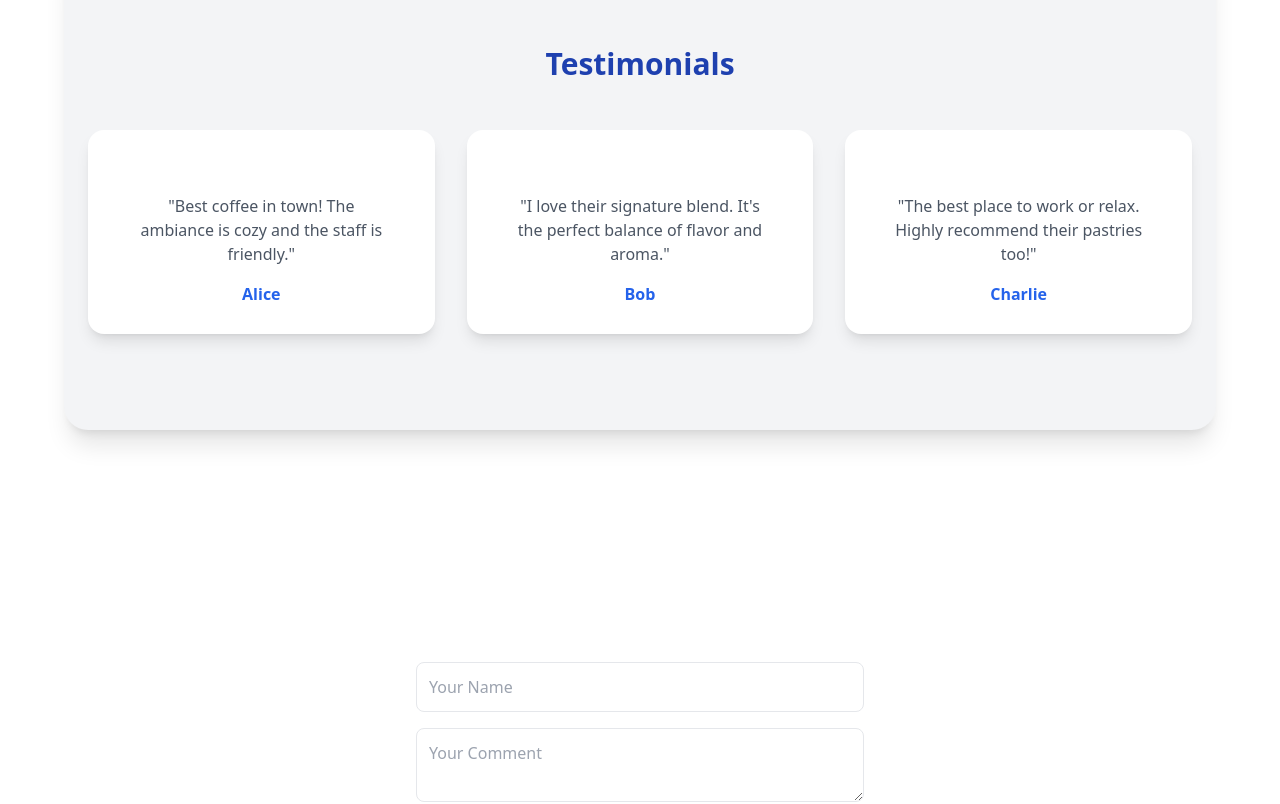
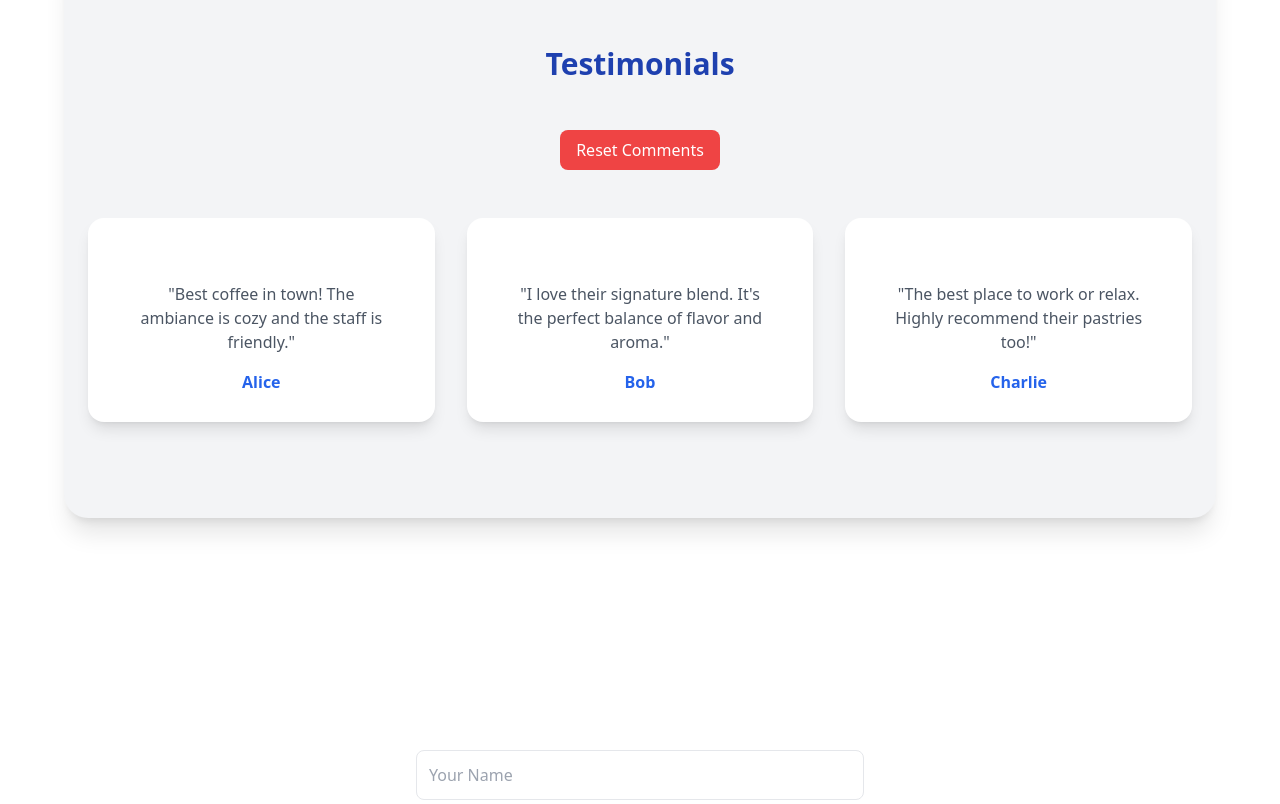
Before and after one commit to rizafrivaldi/Kopi-Kelana---Landing-Page, a React (Vite) app in the folder kopi-kelana-landing/: page / in a window 1280 px wide. Shown: the part 2520-3324 px from the top of the page. Built offline with nearby package versions, Linux system fonts and the light colour scheme.

Commit message:
re-sizing

```diff
--- a/kopi-kelana-landing/src/App.jsx
+++ b/kopi-kelana-landing/src/App.jsx
@@ -63,6 +63,11 @@ export default function App() {
     setTestimonials((prev) => [newComment, ...prev.slice(0, 9)]);
   };
 
+  const resetComments = () => {
+    setTestimonials([]);
+    localStorage.removeItem("testimonials");
+  };
+
   return (
     <div
       className="font-sans transition duration-300
@@ -76,7 +81,7 @@ export default function App() {
       <Menu />
 
       {/* ✅ FIX DI SINI */}
-      <Testimonials testimonials={testimonials} />
+      <Testimonials testimonials={testimonials} resetComments={resetComments} />
       <CommentForm addComment={addComment} />
 
       <Contact />
--- a/kopi-kelana-landing/src/components/CommentForm.jsx
+++ b/kopi-kelana-landing/src/components/CommentForm.jsx
@@ -27,14 +27,20 @@ export default function CommentForm({ addComment }) {
         <input
           type="text"
           placeholder="Your Name"
-          className="w-full p-3 rounded-lg border"
+          className="w-full p-3 rounded-lg border
+             bg-white text-black
+             dark:bg-zinc-800 dark:text-white
+             focus:outline-none focus:ring-2 focus:ring-blue-500"
           value={name}
           onChange={(e) => setName(e.target.value)}
         />
 
         <textarea
           placeholder="Your Comment"
-          className="w-full p-3 rounded-lg border"
+          className="w-full p-3 rounded-lg border
+             bg-white text-black
+             dark:bg-zinc-800 dark:text-white
+             focus:outline-none focus:ring-2 focus:ring-blue-500"
           value={text}
           onChange={(e) => setText(e.target.value)}
         />
--- a/kopi-kelana-landing/src/components/Testimonials.jsx
+++ b/kopi-kelana-landing/src/components/Testimonials.jsx
@@ -1,10 +1,28 @@
 import { motion } from "framer-motion";
+import { useState } from "react";
 
-export default function Testimonials({ testimonials }) {
+export default function Testimonials({ testimonials, setTestimonials }) {
+  const resetComments = () => {
+    const adminPassword = "admincakep"; // ganti sesuai password admin lo
+    const userPass = prompt("Enter admin password to reset comments:");
+    if (userPass !== adminPassword) {
+      alert("Incorrect password! ❌");
+      return;
+    }
+
+    const confirmReset = confirm(
+      "Are you sure you want to reset all comments? This cannot be undone.",
+    );
+    if (confirmReset) {
+      setTestimonials([]); // reset jadi kosong
+      alert("Comments have been reset ✅");
+    }
+  };
+
   return (
     <section
       id="testimonials"
-      className=" py-24 bg-white dark:bg-black text-white text-center px-6"
+      className="py-24 bg-white dark:bg-black text-white text-center px-6"
     >
       <div className="max-w-6xl mx-auto bg-gray-100 dark:bg-zinc-900 rounded-3xl py-24 px-6 shadow-xl">
         <motion.div
@@ -15,6 +33,15 @@ export default function Testimonials({ testimonials }) {
           <h2 className="text-3xl font-bold mb-12 text-blue-800 dark:text-blue-400">
             Testimonials
           </h2>
+
+          {/* Tombol Reset tetap di atas grid */}
+          <button
+            onClick={resetComments}
+            className="mb-12 px-4 py-2 bg-red-500 text-white rounded-lg hover:bg-red-600 transition"
+          >
+            Reset Comments
+          </button>
+
           <div className="grid md:grid-cols-3 gap-8">
             {testimonials.map((t, i) => (
               <div
```
